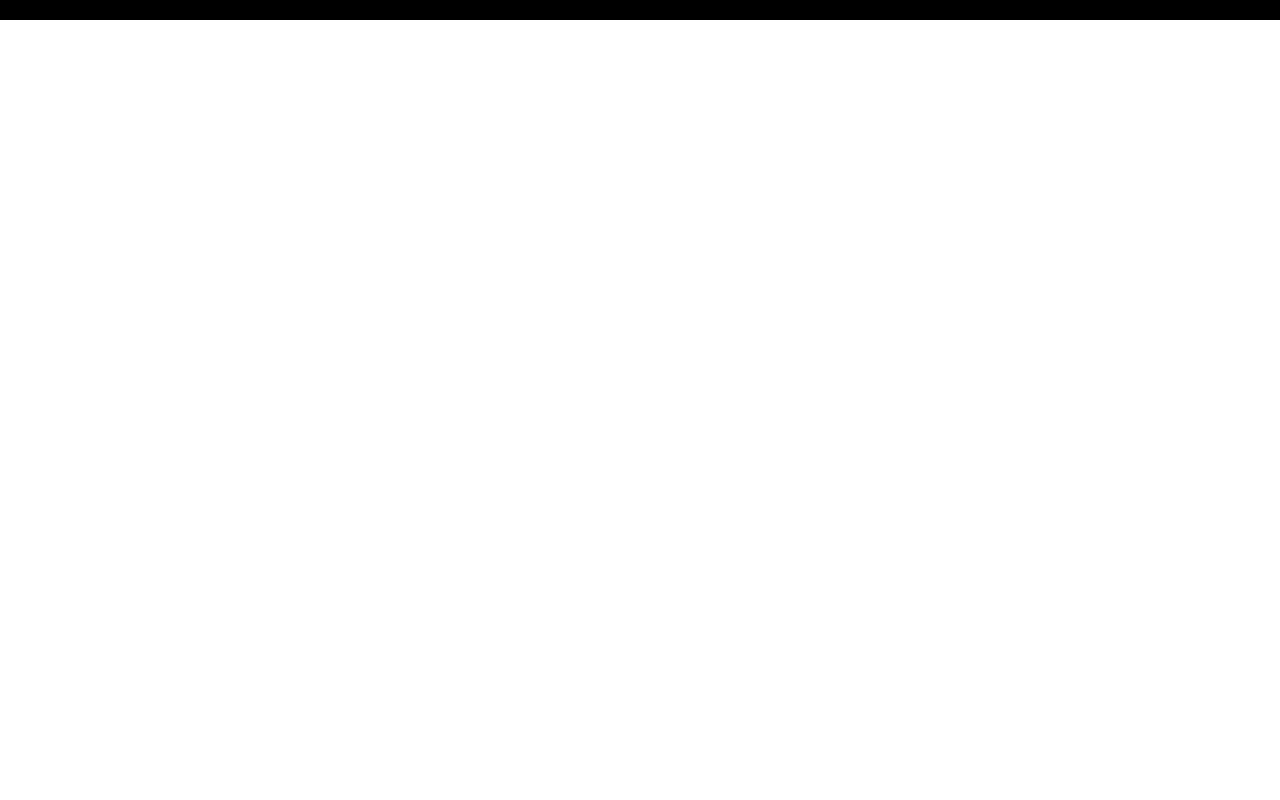
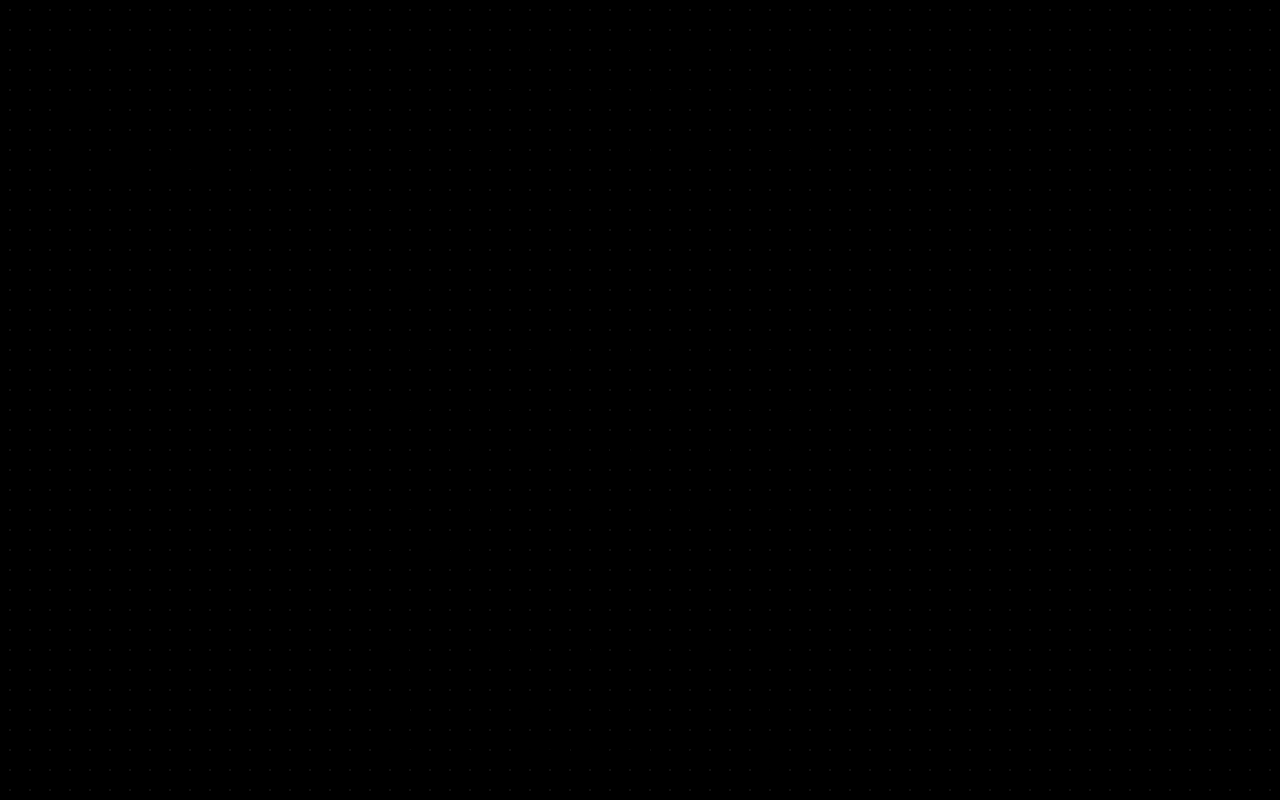
Before and after one commit to Johnson-Berisha/lenis-website, a Next.js app: page / in a window 1280 px wide. Shown: the part 1580-2380 px from the top of the page. Before the commit the page ends 1600 px from the top, so only its background shows below. Built offline with nearby package versions, Linux system fonts and the light colour scheme; a web font is replaced by a local one.

Commit message:
a lot of trial and error, still nothing works

```diff
--- a/src/app/globals.css
+++ b/src/app/globals.css
@@ -31,7 +31,6 @@ body {
   font-family: Arial, Helvetica, sans-serif;
   -webkit-font-smoothing: antialiased;
   -moz-osx-font-smoothing: grayscale;
-  height: 200vh;
 }
 
 * {
@@ -57,10 +56,13 @@ a {
 }
 
 .container {
-  height: 100%;
+  height: fit-content;
   width: 100%;
   position: relative;
   transition: background 0.3s;
+  background-image: radial-gradient(#33333356 1px, transparent 1px);
+background-size: 20px 20px;
+
 }
 
 .container.black {
@@ -118,6 +120,7 @@ a {
 
 .card {
   border: 1px solid #ccc;
+  background-color: white;
   padding: 1rem;
   margin: 1rem;
   border-radius: 8px;
@@ -132,3 +135,40 @@ a {
 .hidden {
   display: none;
 }
+
+/* about 2 */
+.about2 {
+  display: flex;
+  justify-content: flex-start;
+  align-items: flex-start;
+  color: black;
+  gap: 70px;
+  padding: 0 5%; /* safer than 100px */
+  width: 100%;
+}
+
+.left-side {
+  font-size: 2rem;
+  font-weight: bold;
+  padding-right: 20px;
+  border-right: black 4px solid;
+  transition: all 0.3s ease;
+  align-self: flex-start;
+}
+
+/* becomes fixed dynamically */
+.fixed {
+  position: fixed;
+  top: 20px; /* distance from top of viewport */
+  left: 5%; /* matches padding of parent */
+}
+
+.right-side {
+  max-width: 500px;
+  font-size: 2rem;
+  line-height: 1.6;
+}
+
+.right-side p {
+  margin-bottom: 3rem;
+}
--- a/src/app/page.js
+++ b/src/app/page.js
@@ -1,6 +1,6 @@
 "use client";
-import { useEffect, useState } from "react";
-import Lenis from 'lenis';
+import { useEffect, useState, useRef } from "react";
+import Lenis from "lenis";
 import "./globals.css";
 
 export default function Page() {
@@ -8,6 +8,9 @@ export default function Page() {
   const [bg, setBg] = useState("black");
   const [hideWelcome, setHideWelcome] = useState(false);
   const [showTitle, setShowTitle] = useState(false);
+  const [fixed, setFixed] = useState(false);
+
+  const leftSideRef = useRef(null);
 
   useEffect(() => {
     const lenis = new Lenis({ duration: 1.2, smooth: true });
@@ -21,6 +24,12 @@ export default function Page() {
       setBg(scroll > 200 ? "white" : "black");
       setHideWelcome(scroll > 250);
       setShowTitle(scroll > 100);
+
+      // dynamic sticky trigger
+      if (leftSideRef.current) {
+        const top = leftSideRef.current.offsetTop;
+        setFixed(scroll >= top);
+      }
     }
 
     requestAnimationFrame(raf);
@@ -38,20 +47,61 @@ export default function Page() {
       </div>
 
       <section className="about">
-        <h1 className={`title ${showTitle ? "show-title" : "hide-title"}`}>Gjonson Berisha</h1>
+        <h1 className={`title ${showTitle ? "show-title" : "hide-title"}`}>
+          Gjonson Berisha
+        </h1>
         <div className="cards">
           <div className="card">
             <h1>Crafting Digital Experiences</h1>
-        <p>I design and build sleek, performance-driven websites that blend creativity with precision. Every scroll, hover, and pixel matters — because great design deserves great execution.</p>
+            <p>
+              I design and build sleek, performance-driven websites that blend
+              creativity with precision. Every scroll, hover, and pixel matters
+              — because great design deserves great execution.
+            </p>
           </div>
           <div className="card">
             <h1>Powered by Code & Curiosity</h1>
-        <p>From physics formulas to CSS grids, I explore how things work and how they can look better. Logic and beauty aren’t opposites — they’re partners in creation.</p>
+            <p>
+              From physics formulas to CSS grids, I explore how things work and
+              how they can look better. Logic and beauty aren’t opposites —
+              they’re partners in creation.
+            </p>
           </div>
           <div className="card">
             <h1>Minimal. Fast. Human.</h1>
-        <p>No clutter, no noise — just smooth, meaningful web experiences. My goal is to make interfaces that feel natural, responsive, and built for humans, not algorithms.</p>
+            <p>
+              No clutter, no noise — just smooth, meaningful web experiences.
+              My goal is to make interfaces that feel natural, responsive, and
+              built for humans, not algorithms.
+            </p>
           </div>
+        </div>
+      </section>
+
+      <section className="about2">
+        <div className={`left-side ${fixed ? "fixed" : ""}`} ref={leftSideRef}>
+          <h1>Who</h1>
+          <h1>Am</h1>
+          <h1>I Exactly?</h1>
+        </div>
+        <div className="right-side">
+          <p>
+            I'm Gjonson Berisha, a passionate web developer and designer
+            dedicated to crafting seamless digital experiences.
+          </p>
+          <p>
+            With a keen eye for detail and a love for clean, efficient code, I
+            specialize in creating websites that are not only visually appealing
+            but also highly functional and user-friendly.
+          </p>
+          <p>
+            My approach combines creativity with technical expertise to deliver
+            solutions that meet the unique needs of each project.
+          </p>
+          <p>
+            Whether it's building from scratch or enhancing existing platforms, I
+            strive to push the boundaries of what's possible on the web.
+          </p>
         </div>
       </section>
     </div>
```
Lines whose indentation alone changed are shown as unchanged.
